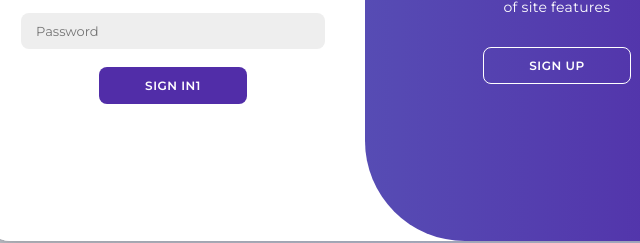
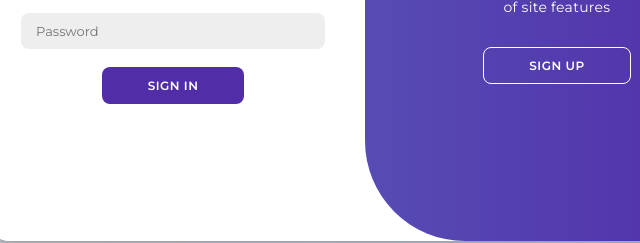
Before and after one commit to HaNgo2k4/project_data, a plain HTML site: page index.html in a window 1280 px wide. Shown: the part 399-642 px from the top of the page, 275-915 px from the left. Drawn offline with Linux system fonts and the light colour scheme.

Commit message:
Update index.html

```diff
--- a/index.html
+++ b/index.html
@@ -30,7 +30,7 @@
                 <span>use your email password</span>
                 <input type="email" id="email_signin" placeholder="Email">
                 <input type="password" id="password_signin" placeholder="Password">
-                <button id="signin_button">Sign In1</button>
+                <button id="signin_button">Sign In</button>
                 <span id="login_text"></span>
             </form>
         </div>
```
